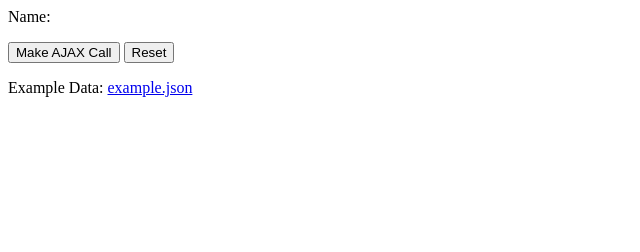
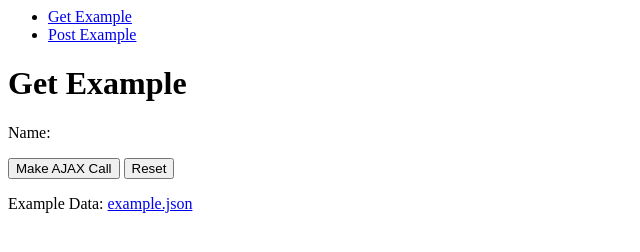
Before and after one commit to shawnsparks/ajax-demo, a website: page get.html in a window 1280 px wide. Shown: the whole page, without its empty margins (0-640 px from the left). Drawn offline with Linux system fonts and the light colour scheme.

Commit message:
added a basic nav

```diff
--- a/get.html
+++ b/get.html
@@ -2,6 +2,11 @@
 <head>
 </head>
 <body>
+	<ul>
+		<li><a href="get.html">Get Example</a></li>
+		<li><a href="post.html">Post Example</a></li>
+	</ul>
+	<h1>Get Example</h1>
 	<p>Name: <span id="target"></span></p>
 	<button onclick="makeCall();">Make AJAX Call</button>
 	<button onclick="reset();">Reset</button>
```
